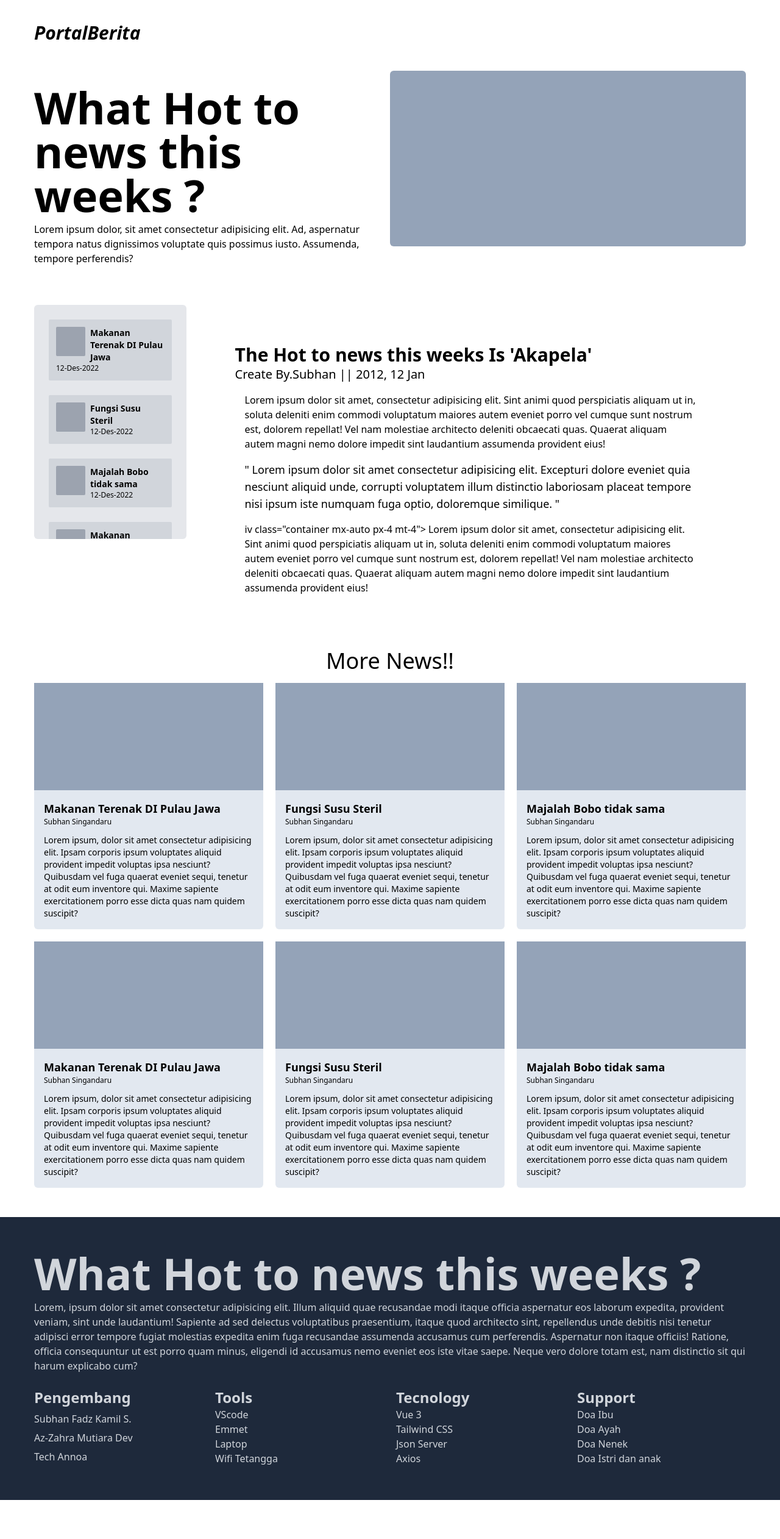
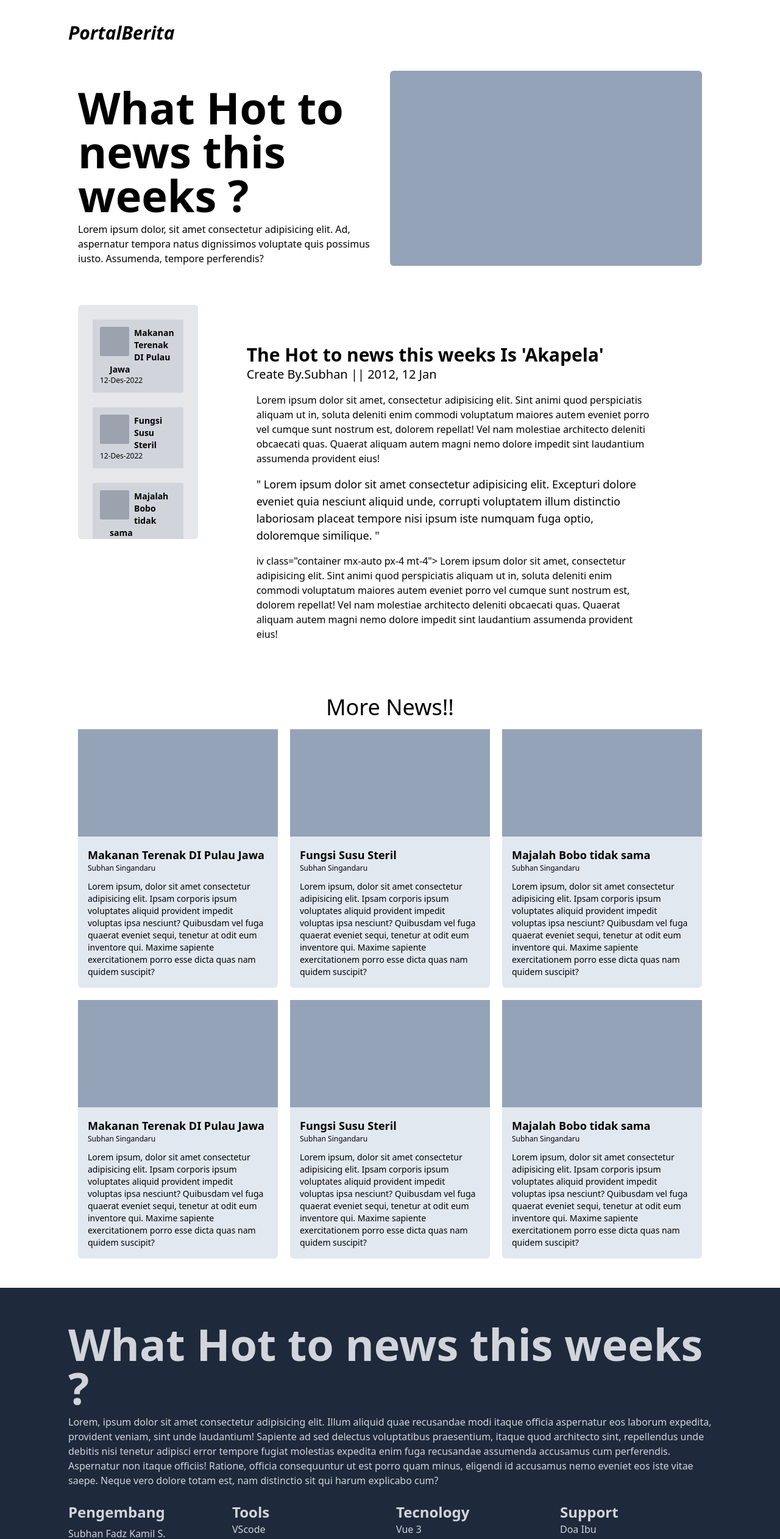
Before and after one commit to subhan-sd/PortalBaca, a Vue app: page / in a window 1280 px wide. Shown: the top 2524 px of the page at 61% size. Before the commit the page ends 2460 px from the top, so only its background shows below. Built offline with nearby package versions, Linux system fonts and the light colour scheme; data requests are answered from the project's data file.

Commit message:
add page Detail

```diff
--- a/db.json
+++ b/db.json
@@ -5,10 +5,12 @@
          "judul"   : "Makanan Terenak DI Pulau Jawa" ,
          "penulis" : "Subhan Singandaru",
          "waktu"   : "12-Des-2022",
+         "genre"   : "Olahraga",
          "isi"     : "Lorem ipsum, dolor sit amet consectetur adipisicing elit. Ipsam corporis ipsum voluptates aliquid provident impedit voluptas ipsa nesciunt? Quibusdam vel fuga quaerat eveniet sequi, tenetur at odit eum inventore qui. Maxime sapiente exercitationem porro esse dicta quas nam quidem suscipit? "},
          {
          "id"      : 2,
          "judul"   : "Fungsi Susu Steril" ,
+         "genre"   : "Olahraga",
          "penulis" : "Subhan Singandaru",
          "waktu"   : "12-Des-2022",
          "isi"     : "Lorem ipsum, dolor sit amet consectetur adipisicing elit. Ipsam corporis ipsum voluptates aliquid provident impedit voluptas ipsa nesciunt? Quibusdam vel fuga quaerat eveniet sequi, tenetur at odit eum inventore qui. Maxime sapiente exercitationem porro esse dicta quas nam quidem suscipit? "},
@@ -16,6 +18,7 @@
             "id"      : 3,
             "judul"   : "Majalah Bobo tidak sama" ,
          "penulis" : "Subhan Singandaru",
+         "genre"   : "Makanan",
          "waktu"   : "12-Des-2022",
          "isi"     : "Lorem ipsum, dolor sit amet consectetur adipisicing elit. Ipsam corporis ipsum voluptates aliquid provident impedit voluptas ipsa nesciunt? Quibusdam vel fuga quaerat eveniet sequi, tenetur at odit eum inventore qui. Maxime sapiente exercitationem porro esse dicta quas nam quidem suscipit? "},
          {
@@ -23,11 +26,13 @@
             "judul"   : "Makanan Terenak DI Pulau Jawa" ,
          "penulis" : "Subhan Singandaru",
          "waktu"   : "12-Des-2022",
+         "genre"   : "Makanan",
          "isi"     : "Lorem ipsum, dolor sit amet consectetur adipisicing elit. Ipsam corporis ipsum voluptates aliquid provident impedit voluptas ipsa nesciunt? Quibusdam vel fuga quaerat eveniet sequi, tenetur at odit eum inventore qui. Maxime sapiente exercitationem porro esse dicta quas nam quidem suscipit? "},
          {
             "id"      : 5,
             "judul"   : "Fungsi Susu Steril" ,
          "penulis" : "Subhan Singandaru",
+         "genre"   : "Politik",
          "waktu"   : "12-Des-2022",
          "isi"     : "Lorem ipsum, dolor sit amet consectetur adipisicing elit. Ipsam corporis ipsum voluptates aliquid provident impedit voluptas ipsa nesciunt? Quibusdam vel fuga quaerat eveniet sequi, tenetur at odit eum inventore qui. Maxime sapiente exercitationem porro esse dicta quas nam quidem suscipit? "},
          {
@@ -35,6 +40,7 @@
             "judul"   : "Majalah Bobo tidak sama" ,
          "penulis" : "Subhan Singandaru",
          "waktu"   : "12-Des-2022",
+         "genre"   : "Politik",
          "isi"     : "Lorem ipsum, dolor sit amet consectetur adipisicing elit. Ipsam corporis ipsum voluptates aliquid provident impedit voluptas ipsa nesciunt? Quibusdam vel fuga quaerat eveniet sequi, tenetur at odit eum inventore qui. Maxime sapiente exercitationem porro esse dicta quas nam quidem suscipit? "}
     ]
 }
--- a/src/components/NavFooter.vue
+++ b/src/components/NavFooter.vue
@@ -1,6 +1,6 @@
 <template>
     <div class=" w-full h-20">
-        <div class="container mx-auto px-14">
+        <div class="container mx-auto px-28 mb-6">
             <p href="#" class="font-bold italic text-3xl py-6 mt-3">PortalBerita</p>
         </div>
     </div>
--- a/src/router/index.js
+++ b/src/router/index.js
@@ -1,11 +1,17 @@
 import { createRouter, createWebHistory } from 'vue-router'
 import Home from '../views/Home.vue'
+import Detail from '../views/Detail.vue'
 
 const routes = [
   {
     path: '/',
     name: 'homeView',
     component: Home
+  },
+  {
+    path: '/detail/:id',
+    name: 'detailContent',
+    component: Detail
   },
 ]
 
--- /dev/null
+++ b/src/views/Detail.vue
@@ -0,0 +1,34 @@
+<template>
+     <div class="container mx-auto px-32 mb-4">
+
+        <!-- New Section -->
+        <div class="news-section grid grid-cols-2">
+            <!-- Point News -->
+            <div class="compontent">
+                <!-- Headline Section -->
+                <div class="headline mb-12">
+                <div class="head font-semibold text-7xl">
+                    Hallo ini Detail
+                </div>
+                <div class="sub-head w-1/4h-10">
+                    <div class="created italic text-xl">Mh.s Supadi Maryadi</div>
+                    <div class="date font-light">12 - Januari - 2022 </div>
+
+                </div>
+                </div>
+
+                <!-- Content News Section -->
+                <div class="content">
+                    Lorem ipsum, dolor sit amet consectetur adipisicing elit. Quas nam voluptas exercitationem vero rem temporibus culpa vel perferendis, assumenda ullam. Assumenda dolores cupiditate porro, ratione omnis doloremque odio deleniti beatae a repellat quaerat nesciunt eligendi consequuntur earum, eveniet eos ea quos voluptates repudiandae dolor aperiam rem ut asperiores. Vitae adipisci magnam veniam magni a aspernatur quia molestias corporis necessitatibus quibusdam eius sequi numquam quod veritatis repellendus placeat, mollitia repellat quisquam. Minus magnam sit blanditiis aperiam quod, deserunt recusandae, voluptatibus cum voluptate provident quae cupiditate, facere est aliquam! Explicabo similique inventore ratione quod architecto minima nulla libero sapiente, eligendi unde ut distinctio nostrum vero necessitatibus sit voluptas eius consequuntur, dicta voluptatibus repellat ad amet optio obcaecati? Consequatur obcaecati veritatis aliquam nesciunt commodi, accusamus esse distinctio ab recusandae asperiores odio necessitatibus ratione reprehenderit placeat dicta! Modi labore, dolorum, sunt consequatur nulla iusto ipsam, deserunt nesciunt doloribus rem possimus hic sed cupiditate dolore.
+                </div>
+            </div>
+            <div class="news-like-same"></div>
+        </div>
+
+         <div class="another-news"></div>
+     </div>
+</template>
+<script>
+export default {
+  name: 'detailContent'}
+</script>
--- a/src/views/Home.vue
+++ b/src/views/Home.vue
@@ -1,5 +1,5 @@
 <template>
-  <div class="container mx-auto px-14 mb-4">
+  <div class="container mx-auto px-32 max-md:px-4 mb-4">
 
     <div class="slider grid grid-cols-2 max-md:grid-cols-1">
     <!-- Slider News Text -->
@@ -10,7 +10,7 @@
       </div>
     </div>
     <!-- Slider image -->
-    <div class="jumbotron w-full mt-6 bg-slate-400 h-72 rounded-md " ></div>
+    <div class="jumbotron w-full mt-6 bg-slate-400 h-80 rounded-md " ></div>
     </div>
 
 
@@ -18,13 +18,17 @@
     <div class="hot-news flex flex-row mt-16 ">
       <div class="div h-96 basis-1/3 bg-gray-200 rounded-md overflow-x-scroll max-lg:hidden">
 
+
         <div class=" bg-gray-300 h-auto rounded-sm flex-1 overflow-hidden text-ellipsis p-3 m-6 " v-for="i in items" :key="i.id">
+          <a href="#">
         <div class=" h-12 w-12 bg-gray-400 rounded-sm float-left mr-2"></div>
         <div class="headline ">
           <p class="title text-sm ml-4 font-semibold">{{i.judul}}</p>
           <p class="text-xs">{{ i.waktu}}</p>
         </div>
+      </a>
         </div>
+
 
       </div>
       <div class="div h-autoflex-1 ml-4">
@@ -48,7 +52,7 @@
     <div class="content grid grid-cols-3 max-lg:grid-cols-2 gap-5">
       <!-- Looping Vor -->
 
-      <div class="dev h-auto bg-slate-200 rounded-md max-sm:overflow-hidden max-sm:h-64" v-for="i in items" :key="i.id">
+      <RouterLink :to="'/detail/' + i.id" class="dev h-auto bg-slate-200 rounded-md max-sm:overflow-hidden max-sm:h-64" v-for="i in items" :key="i.id" v-on:click="updateUser(i.id)">
         <div class="pict bg-slate-400 w-auto h-44 max-sm:h-24 "></div>
         <div class="text p-4">
           <p class="title text-lg font-semibold">{{ i.judul }}</p>
@@ -57,17 +61,20 @@
           </p>
           <p class="text-sm mt-3">{{ i.isi}} </p>
         </div>
-      </div>
+      </RouterLink>
 
     </div>
   </div >
 
-    <footer class="w-full h-auto bg-slate-800 mt-12 container p-14 text-gray-300">
+  <!-- Footer -->
+
+    <footer class="w-full h-auto bg-slate-800 mt-12 p-14 text-gray-300">
+      <div class="container mx-auto px-14 mb-2">
       <div class="footer-head mb-6">
         <p class="text-7xl font-semibold">What Hot to news this weeks ?</p>
         <p class="mt-2 font-light">Lorem, ipsum dolor sit amet consectetur adipisicing elit. Illum aliquid quae recusandae modi itaque officia aspernatur eos laborum expedita, provident veniam, sint unde laudantium! Sapiente ad sed delectus voluptatibus praesentium, itaque quod architecto sint, repellendus unde debitis nisi tenetur adipisci error tempore fugiat molestias expedita enim fuga recusandae assumenda accusamus cum perferendis. Aspernatur non itaque officiis! Ratione, officia consequuntur ut est porro quam minus, eligendi id accusamus nemo eveniet eos iste vitae saepe. Neque vero dolore totam est, nam distinctio sit qui harum explicabo cum?</p>
       </div>
-      <div class="footer-add grid grid-cols-4 gap-5">
+      <div class="footer-add grid grid-cols-4 max-md:grid-cols-2 gap-5">
         <div class="div grid grid-cols-1 gap-1">
           <div class="head text-2xl font-semibold">
             Pengembang
@@ -104,6 +111,7 @@
           <p>Doa Istri dan anak</p>
         </div>
       </div>
+      </div>
     </footer>
 </template>
 
@@ -120,6 +128,12 @@ export default {
       items:[],
     };
   },methods:{
+    updateUser(id){
+            axios.get("http://localhost:3004/berita/"+ id)
+            // axios.get("http://localhost:8084/"+ id)
+            .then((response) => console.log(response.data))
+            // this.$router.push({username: username});
+        },
     listBerita(){
             const credentials = {
               id: this.id,
```
